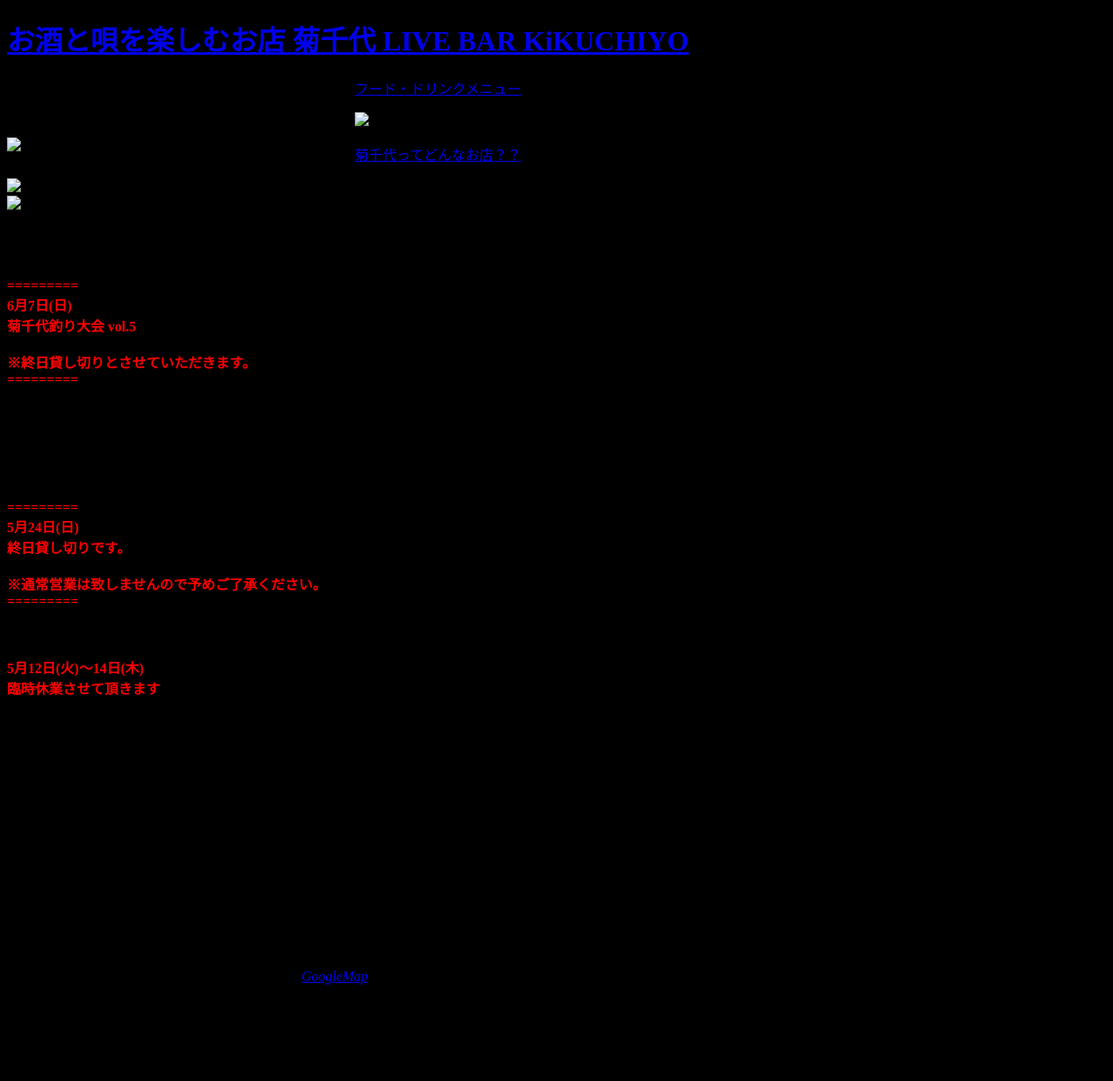
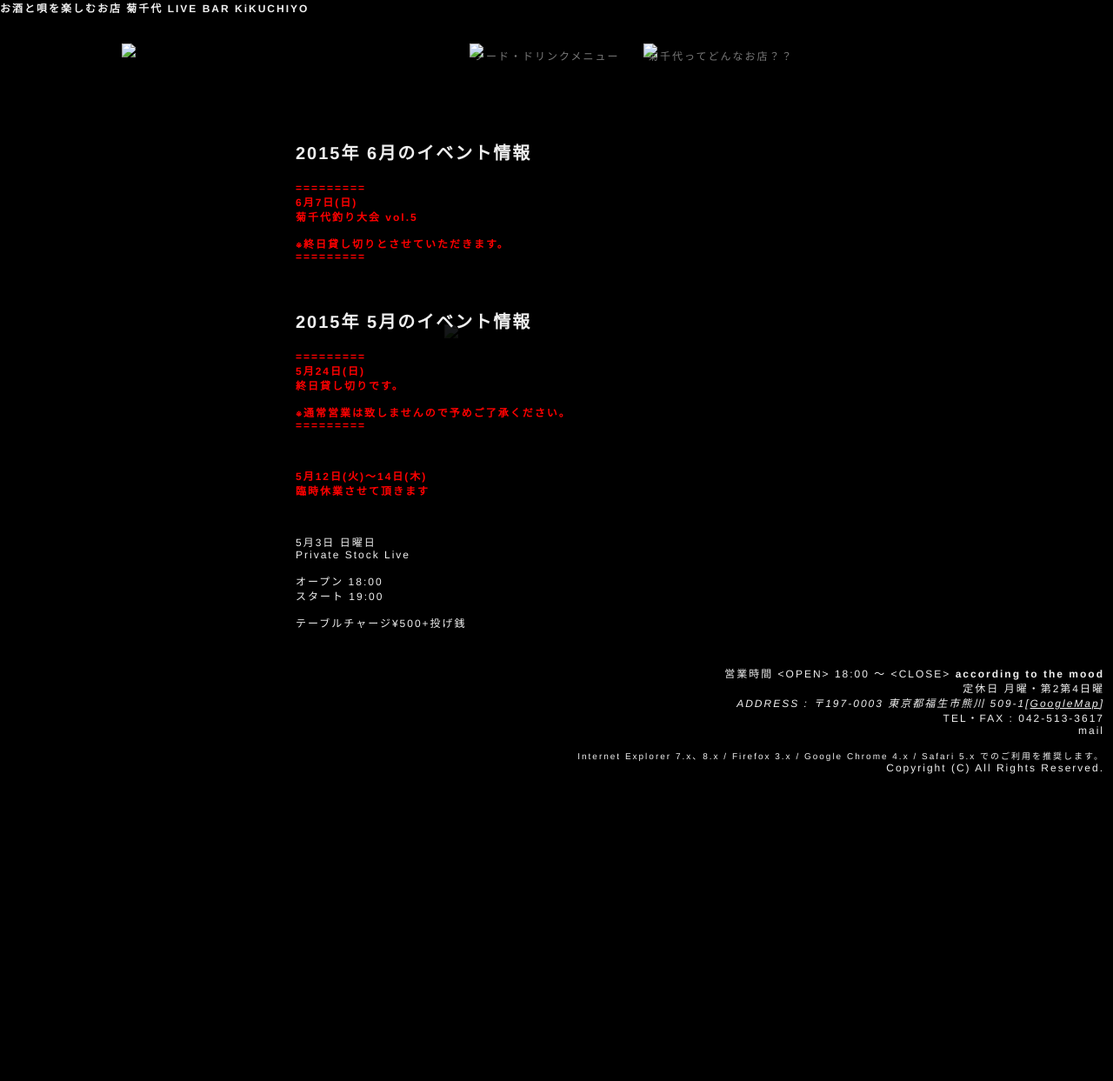
Before and after one commit to live-kikuchiyo/live-kikuchiyo.github.io, a Jekyll site: the page built from event.html, in a window 1280 px wide. Shown: the whole page at 87% size. Built offline with Jekyll 4.4.1, drawn with Linux system fonts in a browser that asks for light colours; comment, search, counter and statistics services are not loaded; after the commit the page ends 900 px from its top, so only the background shows below that.

Commit message:
CSS周り修正

```diff
--- a/_includes/themes/mytheme/default.html
+++ b/_includes/themes/mytheme/default.html
@@ -13,21 +13,21 @@
 		<meta name="robots" content="INDEX,FOLLOW" />
 		<link rel="icon" href="favicon.ico" type="image/x-icon" />
 		<link rel="Shortcut Icon" type="image/x-icon" href="favicon.ico" />
-		<link rel="stylesheet" type="text/css" href="./css/main.css" />
+		<link rel="stylesheet" type="text/css" href="{{ ASSET_PATH }}/css/main.css" />
 		{{ page.css }}
 		<script type="text/javascript" src="http://www.google.com/jsapi"></script>
 		<script type="text/javascript">
 			google.load("jquery", "1.3.2");
 		</script>
-		<script type="text/javascript" src="./js/main.js"></script>
+		<script type="text/javascript" src="{{ ASSET_PATH }}/js/main.js"></script>
 	</head>
 	<body bgcolor="#000000">
 		<h1><a href="./"><b>お酒と唄を楽しむお店 菊千代 LIVE BAR KiKUCHIYO</b></a></h1>
 
 		<div id="header" class="menu">
-			<div id="event"><a href="./event.html"><p class="label">ライブ・イベント情報</p><img class="icon" src="./img/icon_event.jpg" /></a></div>
-			<div id="menu"><a href="./menu.html"><p class="label">フード・ドリンクメニュー</p><img class="icon" src="./img/icon_menu.jpg" /></a></div>
-			<div id="info"><a href="./info.html"><p class="label">菊千代ってどんなお店？？</p><img class="icon" src="./img/icon_info.jpg" /></a></div>
+			<div id="event"><a href="/event.html"><p class="label">ライブ・イベント情報</p><img class="icon" src="{{ ASSET_PATH }}/img/icon_event.jpg" /></a></div>
+			<div id="menu"><a href="/menu.html"><p class="label">フード・ドリンクメニュー</p><img class="icon" src="{{ ASSET_PATH }}/img/icon_menu.jpg" /></a></div>
+			<div id="info"><a href="/info.html"><p class="label">菊千代ってどんなお店？？</p><img class="icon" src="{{ ASSET_PATH }}/img/icon_info.jpg" /></a></div>
 		</div>
 
 		{{ content }}
--- a/event.html
+++ b/event.html
@@ -4,7 +4,7 @@ title: イベント
 css: <link rel="stylesheet" type="text/css" href="./static/css/event.css" />
 ---
 {% include JB/setup %}
-		<div id="backlogo"><img src="./static/img/logo_b.jpg" /></div>
+		<div id="backlogo"><img src="{{ ASSET_PATH }}/img/logo_b.jpg" /></div>
 		<div class="main">
 			<h2>2015年 6月のイベント情報</h2>
 			<div>
```
